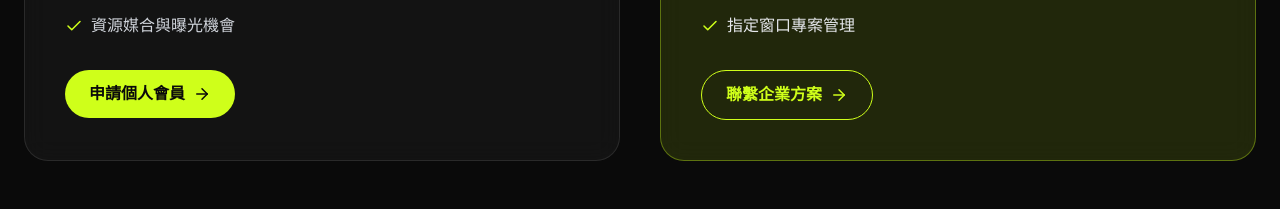
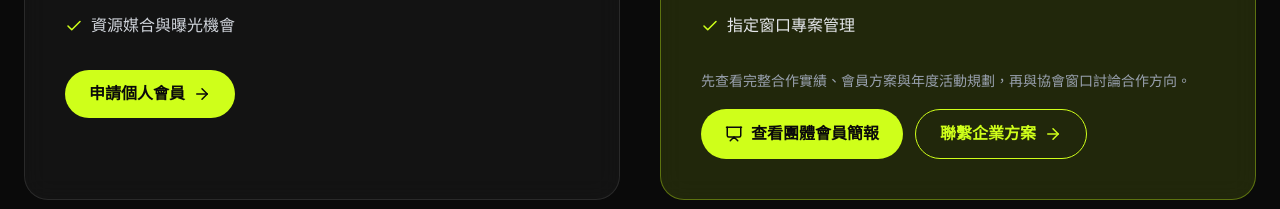
Before and after one commit to shashaliao89/SJSIA, a Next.js app in the folder site/: page /plans in a window 1280 px wide. Shown: the part 577-786 px from the top of the page. Built offline with nearby package versions, Linux system fonts and the light colour scheme; no server answers.

Commit message:
add corporate membership presentation links

```diff
--- a/site/app/_components/LegacyHomeClient.tsx
+++ b/site/app/_components/LegacyHomeClient.tsx
@@ -19,11 +19,12 @@ import {
   ChevronRight,
   Globe,
   Infinity as InfinityIcon,
+  Presentation,
   ShieldCheck,
   Users,
 } from "lucide-react";
 import { SiteFooter } from "@/app/_components/SiteFooter";
-import { FORM_URL } from "@/lib/contact";
+import { CORPORATE_DECK_URL, FORM_URL } from "@/lib/contact";
 const CORE_CREATORS = [
   { name: "Peeta", image: "/creators/peeta.png", instagram: "https://www.instagram.com/peeta.gege/" },
   { name: "Ian Lee", image: "/creators/ian-lee.png", instagram: "https://www.instagram.com/ilee0223/" },
@@ -429,6 +430,15 @@ export function LegacyHomeClient() {
                   </li>
                 ))}
               </ul>
+              <a
+                href={CORPORATE_DECK_URL}
+                target="_blank"
+                rel="noopener noreferrer"
+                className="mt-7 inline-flex min-h-12 items-center justify-center gap-2 rounded-full bg-[#CFFF1A] px-6 py-3 text-sm font-black text-[#0A0A0A] transition-transform hover:scale-[1.02] active:scale-[0.98]"
+              >
+                <Presentation size={18} aria-hidden />
+                查看團體會員介紹簡報
+              </a>
             </motion.div>
           </div>
         </div>
--- a/site/app/plans/page.tsx
+++ b/site/app/plans/page.tsx
@@ -1,10 +1,10 @@
 "use client";
 
 import { motion, useReducedMotion } from "framer-motion";
-import { ArrowRight, Check } from "lucide-react";
+import { ArrowRight, Check, Presentation } from "lucide-react";
 import { SiteFooter } from "@/app/_components/SiteFooter";
 import { SitePageIntro } from "@/app/_components/SitePageIntro";
-import { FORM_URL, IG_OFFICIAL_URL } from "@/lib/contact";
+import { CORPORATE_DECK_URL, FORM_URL, IG_OFFICIAL_URL } from "@/lib/contact";
 
 const fadeInUp = {
   hidden: { opacity: 0, y: 28 },
@@ -81,14 +81,27 @@ export default function PlansPage() {
                   <Check className="shrink-0 text-[#CFFF1A]" size={18} /> 指定窗口專案管理
                 </li>
               </ul>
+              <p className="mb-4 text-sm leading-relaxed text-gray-400">
+                先查看完整合作實績、會員方案與年度活動規劃，再與協會窗口討論合作方向。
+              </p>
+              <div className="flex flex-col gap-3 sm:flex-row sm:flex-wrap">
+                <a
+                  href={CORPORATE_DECK_URL}
+                  target="_blank"
+                  rel="noopener noreferrer"
+                  className="inline-flex min-h-12 items-center justify-center gap-2 rounded-full bg-[#CFFF1A] px-6 py-3 font-black text-[#0A0A0A] transition-transform hover:scale-[1.02] active:scale-[0.98]"
+                >
+                  <Presentation size={18} /> 查看團體會員簡報
+                </a>
                 <a
                   href={IG_OFFICIAL_URL}
                   target="_blank"
                   rel="noopener noreferrer"
-                className="inline-flex items-center gap-2 rounded-full border border-[#CFFF1A] px-6 py-3 font-black text-[#CFFF1A] transition-colors hover:bg-[#CFFF1A] hover:text-[#0A0A0A]"
+                  className="inline-flex min-h-12 items-center justify-center gap-2 rounded-full border border-[#CFFF1A] px-6 py-3 font-black text-[#CFFF1A] transition-colors hover:bg-[#CFFF1A] hover:text-[#0A0A0A]"
                 >
                   聯繫企業方案 <ArrowRight size={18} />
                 </a>
+              </div>
             </motion.div>
           </div>
         </div>
--- a/site/lib/contact.ts
+++ b/site/lib/contact.ts
@@ -1,4 +1,7 @@
 export const FORM_URL = "https://forms.gle/A1C3eNhqE5s6LQ6f9";
+
+export const CORPORATE_DECK_URL =
+  "https://docs.google.com/presentation/d/1l5HiG65Ft4K0WLRruK8DxtcBoN-J8rYvJIFEq8QUTG4/edit?usp=sharing";
 
 export const IG_OFFICIAL_URL =
   "https://www.instagram.com/sjsia_tw?igsh=MW56ZXVhcm5yYnI0ZQ%3D%3D&utm_source=qr";
```
Lines whose indentation alone changed are shown as unchanged.
